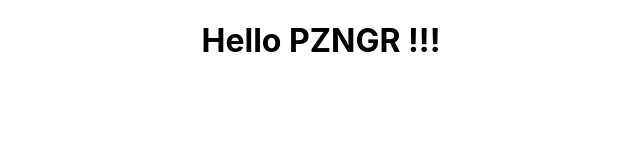
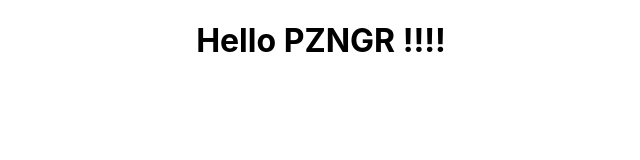
Before and after one commit to jimuk-choi/PZNGR, a React (Create React App) app in the folder pzngr-web/: page / in a window 1280 px wide. Shown: the top 160 px of the page, without its empty margins (319-959 px from the left). Built offline with nearby package versions, Linux system fonts and the light colour scheme.

Commit message:
netlify set

```diff
--- a/pzngr-web/src/App.js
+++ b/pzngr-web/src/App.js
@@ -3,7 +3,7 @@ import "./App.css";
 function App() {
   return (
     <div className="App">
-      <h1>Hello PZNGR !!!</h1>
+      <h1>Hello PZNGR !!!!</h1>
     </div>
   );
 }
```
